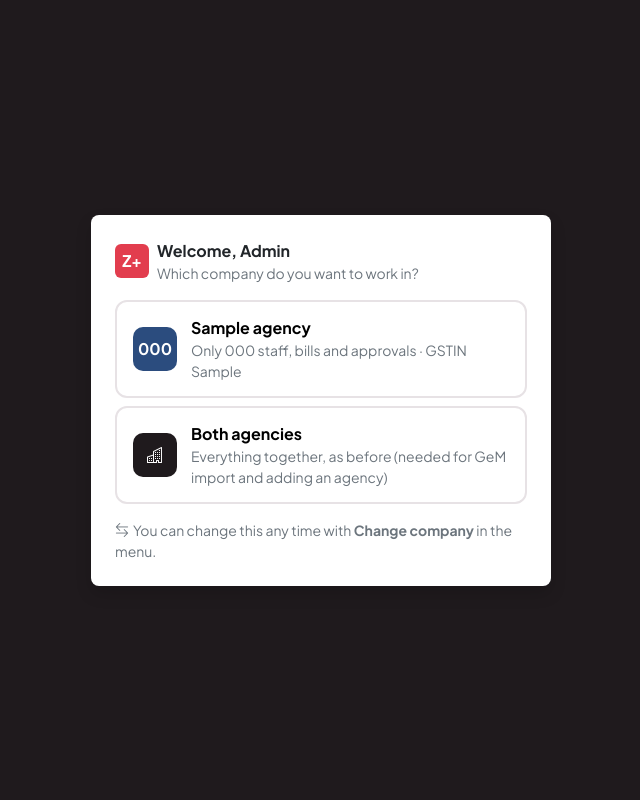
After one commit to EPFRAGHU/zplus, a Laravel app: page /choose-company in a window 1280 px wide. The commit adds this page. Shown: the whole page, without its empty margins (319-959 px from the left). Run offline with Laravel 12, Linux system fonts and the light colour scheme; a user stored in the database is signed in; data comes from the database, SQL or seed files in the repository; tables that the repository leaves empty hold one stand-in row (values such as "Sample post"); some libraries are stand-ins or nearby versions.

Commit message:
v2.18.0: both-agency logins choose SWACHHA, Z Plus or both after signing in
Co-Authored-By: Claude Opus 5.5 <noreply@anthropic.com>
Claude-Session: https://claude.ai/code/session_016jYDxnirtSVoZXmenpABUw

```diff
--- /dev/null
+++ b/app/Http/Controllers/AgencyChoiceController.php
@@ -0,0 +1,45 @@
+<?php
+
+namespace App\Http\Controllers;
+
+use App\Models\Agency;
+use App\Support\Activity\Activity;
+use App\Support\Agency\AgencyContext;
+use Illuminate\Http\RedirectResponse;
+use Illuminate\Http\Request;
+use Illuminate\Validation\Rule;
+use Illuminate\View\View;
+
+/**
+ * After signing in, a login for both agencies chooses which company to work in: SWACHHA, Z Plus or both
+ * (owner, 18 Nov 2026). The choice narrows every page exactly like an agency login, until changed or signed out.
+ */
+class AgencyChoiceController extends Controller
+{
+    public function show(Request $request): View
+    {
+        abort_unless(AgencyContext::canSwitch($request->user()), 403);
+
+        return view('auth.choose-agency', [
+            'agencies' => AgencyContext::unscoped(fn () => Agency::query()->orderBy('name')->get()),
+            'current' => AgencyContext::chosen($request->user()),
+        ]);
+    }
+
+    public function store(Request $request): RedirectResponse
+    {
+        abort_unless(AgencyContext::canSwitch($request->user()), 403);
+        $ids = AgencyContext::unscoped(fn () => Agency::query()->pluck('id')->map(fn ($id) => (string) $id)->all());
+        $data = $request->validate(['agency' => ['required', Rule::in(array_merge($ids, ['both']))]]);
+        if ($data['agency'] === 'both') {
+            $request->session()->forget(AgencyContext::SESSION_KEY);
+            $name = 'Both agencies';
+        } else {
+            $request->session()->put(AgencyContext::SESSION_KEY, (int) $data['agency']);
+            $name = AgencyContext::unscoped(fn () => Agency::query()->find($data['agency']))->name;
+        }
+        Activity::log('agency_chosen', null, [], 'Working in: '.$name, $request->user(), 'Sign-in');
+
+        return redirect()->intended(route('dashboard'));
+    }
+}
--- a/app/Http/Controllers/AuthController.php
+++ b/app/Http/Controllers/AuthController.php
@@ -51,7 +51,11 @@ class AuthController extends Controller
         $log($user->id, true);
         Activity::log('signed_in', null, [], null, $user, 'Sign-in');
 
-        return $user->isPi() ? redirect()->route('pi.home') : redirect()->intended(route('dashboard'));
+        if ($user->isPi()) {
+            return redirect()->route('pi.home');
+        }
+        // A login for both agencies first chooses the company to work in (owner, 18 Nov 2026).
+        return \App\Support\Agency\AgencyContext::canSwitch($user) ? redirect()->route('agency.choose') : redirect()->intended(route('dashboard'));
     }
 
     public function logout(Request $request): RedirectResponse
--- a/app/Http/Controllers/EmployeeController.php
+++ b/app/Http/Controllers/EmployeeController.php
@@ -58,7 +58,7 @@ class EmployeeController extends Controller
     {
         Gate::authorize('manage-masters');
 
-        $agencyId = auth()->user()->agency_id;   // an agency login knows its prefix now; others get it when the agency is chosen
+        $agencyId = \App\Support\Agency\AgencyContext::id();   // an agency login (or the company chosen) knows its prefix now; others get it when the agency is chosen
 
         return view('employees.form', ['employee' => new Employee(['status' => 'active', 'agency_id' => $agencyId, 'emp_code' => $agencyId ? Employee::nextCode($agencyId) : null])] + $this->formData());
     }
--- a/app/Http/Controllers/ProjectInchargeController.php
+++ b/app/Http/Controllers/ProjectInchargeController.php
@@ -42,7 +42,7 @@ class ProjectInchargeController extends Controller
     {
         Gate::authorize('manage-masters');
 
-        return view('incharges.form', $this->formData(new ProjectIncharge(['agency_id' => $request->integer('agency') ?: auth()->user()->agency_id, 'status' => 'active'])));
+        return view('incharges.form', $this->formData(new ProjectIncharge(['agency_id' => $request->integer('agency') ?: \App\Support\Agency\AgencyContext::id(), 'status' => 'active'])));
     }
 
     public function store(Request $request): RedirectResponse
@@ -88,7 +88,7 @@ class ProjectInchargeController extends Controller
             'agencies' => Agency::query()->orderBy('name')->get(),
             'projects' => Project::query()->with('contract.client', 'incharge')->get()
                 ->sortBy(fn ($p) => $p->contract->contract_no.'|'.$p->name)->groupBy('gem_contract_id'),
-            'piUsers' => User::query()->where('role', 'pi')->when(auth()->user()->agency_id, fn ($q, $a) => $q->where('agency_id', $a))
+            'piUsers' => User::query()->where('role', 'pi')->when(\App\Support\Agency\AgencyContext::id(), fn ($q, $a) => $q->where('agency_id', $a))
                 ->orderBy('name')->get(['id', 'name', 'email']),
         ];
     }
--- a/app/Providers/AppServiceProvider.php
+++ b/app/Providers/AppServiceProvider.php
@@ -29,8 +29,8 @@ class AppServiceProvider extends ServiceProvider
         Gate::define('show-delete', fn (User $u) => $u->isSuperAdmin() && (bool) session('delete_mode'));   // delete a project's month: bill + attendance
         // Developer only (owner, 19 Nov 2026): Data Upload, GeM import, Users, Activity log. Super Admins approve and delete.
         Gate::define('import', fn (User $u) => $u->isDeveloper());   // Data Upload (each agency's own data)
-        Gate::define('gem-import', fn (User $u) => $u->isDeveloper() && $u->worksForBothAgencies());   // GeM workbook covers both agencies
-        Gate::define('add-agency', fn (User $u) => $u->hasRole('admin', 'accounts') && $u->worksForBothAgencies());
+        Gate::define('gem-import', fn (User $u) => $u->isDeveloper() && $u->worksForBothAgencies() && \App\Support\Agency\AgencyContext::id() === null);   // GeM workbook covers both agencies
+        Gate::define('add-agency', fn (User $u) => $u->hasRole('admin', 'accounts') && $u->worksForBothAgencies() && \App\Support\Agency\AgencyContext::id() === null);
         Gate::define('view-bank-details', fn (User $u) => $u->hasRole('admin', 'accounts'));
         Gate::define('manage-users', fn (User $u) => $u->isDeveloper());
         Gate::define('view-activity', fn (User $u) => $u->isDeveloper());
--- a/app/Support/Agency/AgencyContext.php
+++ b/app/Support/Agency/AgencyContext.php
@@ -13,8 +13,45 @@ final class AgencyContext
             return null;
         }
         $user = auth()->hasUser() ? auth()->user() : null;
+        if (! $user) {
+            return null;
+        }
+        if ($user->agency_id) {
+            return (int) $user->agency_id;
+        }
 
-        return $user?->agency_id ? (int) $user->agency_id : null;
+        return self::chosen($user);
+    }
+
+    /**
+     * A login for both agencies (e.g. a Super Admin) picks one company after signing in (owner, 18 Nov 2026);
+     * the choice lives in the session until sign-out. Null = "Both agencies".
+     */
+    public static function chosen(?\App\Models\User $user = null): ?int
+    {
+        $user ??= auth()->hasUser() ? auth()->user() : null;
+        if (! $user || $user->agency_id || $user->isPi() || ! app()->bound('request') || ! request()->hasSession()) {
+            return null;
+        }
+        $id = request()->session()->get(self::SESSION_KEY);
+
+        return $id ? (int) $id : null;
+    }
+
+    public const SESSION_KEY = 'working_agency_id';
+
+    /** Logins that may switch company: both-agency staff (not PIs). */
+    public static function canSwitch(?\App\Models\User $user): bool
+    {
+        return $user !== null && ! $user->agency_id && ! $user->isPi();
+    }
+
+    /** The agency being worked in (own agency or the one chosen), or null for both. */
+    public static function agency(): ?\App\Models\Agency
+    {
+        $id = self::id();
+
+        return $id ? self::unscoped(fn () => \App\Models\Agency::query()->find($id)) : null;
     }
 
     /** Run something across both agencies (e.g. checking that a code is unique everywhere). */
--- a/config/releases.php
+++ b/config/releases.php
@@ -12,6 +12,13 @@ return [
     'timezone' => 'Asia/Kolkata',      // release times are Indian Standard Time
 
     'releases' => [
+        ['version' => '2.18.0', 'date' => '2026-11-18 23:20', 'title' => 'Choose company after signing in', 'type' => 'feature', 'notes' => [
+            'Logins for both agencies (the Super Admins) now choose the company after signing in: SWACHHA, M/S Z Plus Surakhya Seva or Both agencies',
+            'With one company chosen, every page, list, approval and dropdown shows only that company, exactly like the agency\'s own login; header shows the company with a "Change" link, and "Change company" is in the menu',
+            'GeM import and adding an agency need "Both agencies"',
+            'Agency logins (SWACHHA / Z Plus makers) are unchanged: they always see only their own agency',
+            'No bill amount, number or data changes',
+        ]],
         ['version' => '2.17.2', 'date' => '2026-11-18 22:40', 'title' => 'Own agency filled in; work orders told apart', 'type' => 'fix', 'notes' => [
             'Agency logins (SWACHHA / Z Plus): the Agency box on every list page (Employees, Attendance, Sub-bills, Tax invoices, Posts, Work orders, Clients, Project In-charge, Bank Letter) shows your own agency instead of "All agencies"',
             'Work order filters show bid no. · contract no. · client, so several contracts under the same GeM bid no longer look like duplicates',
--- /dev/null
+++ b/resources/views/auth/choose-agency.blade.php
@@ -0,0 +1,37 @@
+<!doctype html>
+<html lang="en"><head><meta charset="utf-8"><meta name="viewport" content="width=device-width, initial-scale=1">
+<title>Choose company · ZPlus Manpower</title>
+<link href="{{ asset('vendor/bootstrap/bootstrap.min.css') }}" rel="stylesheet">
+<link href="{{ asset('vendor/bootstrap-icons/bootstrap-icons.min.css') }}" rel="stylesheet">
+<link href="https://fonts.googleapis.com/css2?family=Plus+Jakarta+Sans:wght@400;600;700&display=swap" rel="stylesheet">
+<style>
+body{font-family:"Plus Jakarta Sans",system-ui,sans-serif;background:#1f1a1d;min-height:100vh;display:grid;place-items:center;padding:16px}
+.pick{display:flex;gap:14px;align-items:center;width:100%;text-align:left;border:2px solid #e7e2e5;border-radius:12px;background:#fff;padding:14px 16px;transition:border-color .15s,background .15s}
+.pick:hover,.pick:focus-visible{border-color:#e23d4e;background:#fff6f7;outline:none}
+.pick.current{border-color:#e23d4e}
+.pick .mark{width:44px;height:44px;border-radius:10px;display:grid;place-items:center;font-weight:700;color:#fff;flex:none}
+</style>
+</head><body>
+<form method="post" action="{{ route('agency.choose.store') }}" class="bg-white rounded-3 p-4 shadow" style="width:min(460px,100%)">
+  @csrf
+  <div class="d-flex align-items-center gap-2 mb-3"><span class="rounded-2 text-white fw-bold d-grid" style="width:34px;height:34px;place-items:center;background:#e23d4e">Z+</span>
+    <div><div class="fw-bold">Welcome, {{ auth()->user()->name }}</div><div class="small text-secondary">Which company do you want to work in?</div></div></div>
+  @error('agency')<div class="alert alert-danger small py-2">{{ $message }}</div>@enderror
+  <div class="d-grid gap-2">
+    @foreach($agencies as $a)
+      <button class="pick @if($current === $a->id) current @endif" name="agency" value="{{ $a->id }}">
+        <span class="mark" style="background:{{ $a->code === 'SWH' ? '#8A2557' : '#2B4C7E' }}">{{ $a->code }}</span>
+        <span><span class="d-block fw-bold">{{ $a->name }}</span>
+          <span class="d-block small text-secondary">Only {{ $a->code }} staff, bills and approvals @if($a->gstin)· GSTIN {{ $a->gstin }}@endif</span></span>
+        @if($current === $a->id)<span class="ms-auto badge text-bg-danger">Now</span>@endif
+      </button>
+    @endforeach
+    <button class="pick" name="agency" value="both">
+      <span class="mark" style="background:#1f1a1d"><i class="bi bi-buildings"></i></span>
+      <span><span class="d-block fw-bold">Both agencies</span>
+        <span class="d-block small text-secondary">Everything together, as before (needed for GeM import and adding an agency)</span></span>
+    </button>
+  </div>
+  <div class="small text-secondary mt-3"><i class="bi bi-arrow-left-right me-1"></i>You can change this any time with <b>Change company</b> in the menu.</div>
+</form>
+</body></html>
--- a/resources/views/clients/form.blade.php
+++ b/resources/views/clients/form.blade.php
@@ -6,7 +6,7 @@
     @endisset
     <div class="row g-3">
       <x-select name="agency_id" label="Agency" :options="$agencies->pluck('name', 'id')" :value="$client->agency_id" required placeholder="Choose agency" col="col-md-6"
-        :hint="($hasContracts ?? false) ? 'This client has work orders, so its agency cannot be changed.' : (auth()->user()->agency_id ? 'Clients you add belong to your agency.' : 'Works with both agencies? Save this one, then add the client again for the other agency.')" />
+        :hint="($hasContracts ?? false) ? 'This client has work orders, so its agency cannot be changed.' : (\App\Support\Agency\AgencyContext::id() ? 'Clients you add belong to your agency.' : 'Works with both agencies? Save this one, then add the client again for the other agency.')" />
       <div class="col-md-6"></div>
       <x-field name="name" label="Client name" :value="$client->name" required hint="e.g. ICMR-NIHR (RMRCBB), Bhubaneswar" />
       <x-field name="short_code" label="Bill code" :value="$client->short_code" required col="col-md-3" maxlength="16" hint="Letters, numbers, / and -; up to 16. e.g. ICMR" />
--- a/resources/views/dashboard.blade.php
+++ b/resources/views/dashboard.blade.php
@@ -1,7 +1,7 @@
 <x-layouts.app title="Dashboard" crumb="Admin dashboard">
   @php($q = array_filter(['agency' => $agencyId, 'client' => $clientId, 'contract' => $contractId, 'project' => $projectId]))
   @php($me = auth()->user())
-  @php($myAgency = $me->agency)
+  @php($myAgency = \App\Support\Agency\AgencyContext::agency())
   <div class="z-card mb-3 d-flex align-items-center gap-3 p-3" style="border-left:5px solid var(--z-accent)">
     @if($myAgency)
       @if($myAgency->logo_path)<img src="{{ route('agencies.logo', $myAgency) }}" alt="" style="width:56px;height:56px;object-fit:contain">@endif
--- a/routes/web.php
+++ b/routes/web.php
@@ -28,6 +28,8 @@ Route::post('/logout', [AuthController::class, 'logout'])->middleware('auth')->n
 // Every signed-in user
 Route::middleware(['auth', 'active'])->group(function () {
     Route::view('/releases', 'releases.index')->name('releases');
+    Route::get('/choose-company', [\App\Http\Controllers\AgencyChoiceController::class, 'show'])->name('agency.choose');
+    Route::post('/choose-company', [\App\Http\Controllers\AgencyChoiceController::class, 'store'])->name('agency.choose.store');
     Route::get('/account/password', [AccountController::class, 'edit'])->name('account.password');
     Route::put('/account/password', [AccountController::class, 'update'])->middleware('throttle:6,1')->name('account.password.update');
 });
```
Also changed, not shown: CLAUDE.md (+1 -1 lines), resources/views/components/layouts/app.blade.php (+10 -5 lines), tests/Feature/AgencyChoiceTest.php (added, +73 -0 lines), tests/Feature/CrossAgencyWriteTest.php (+1 -0 lines).
